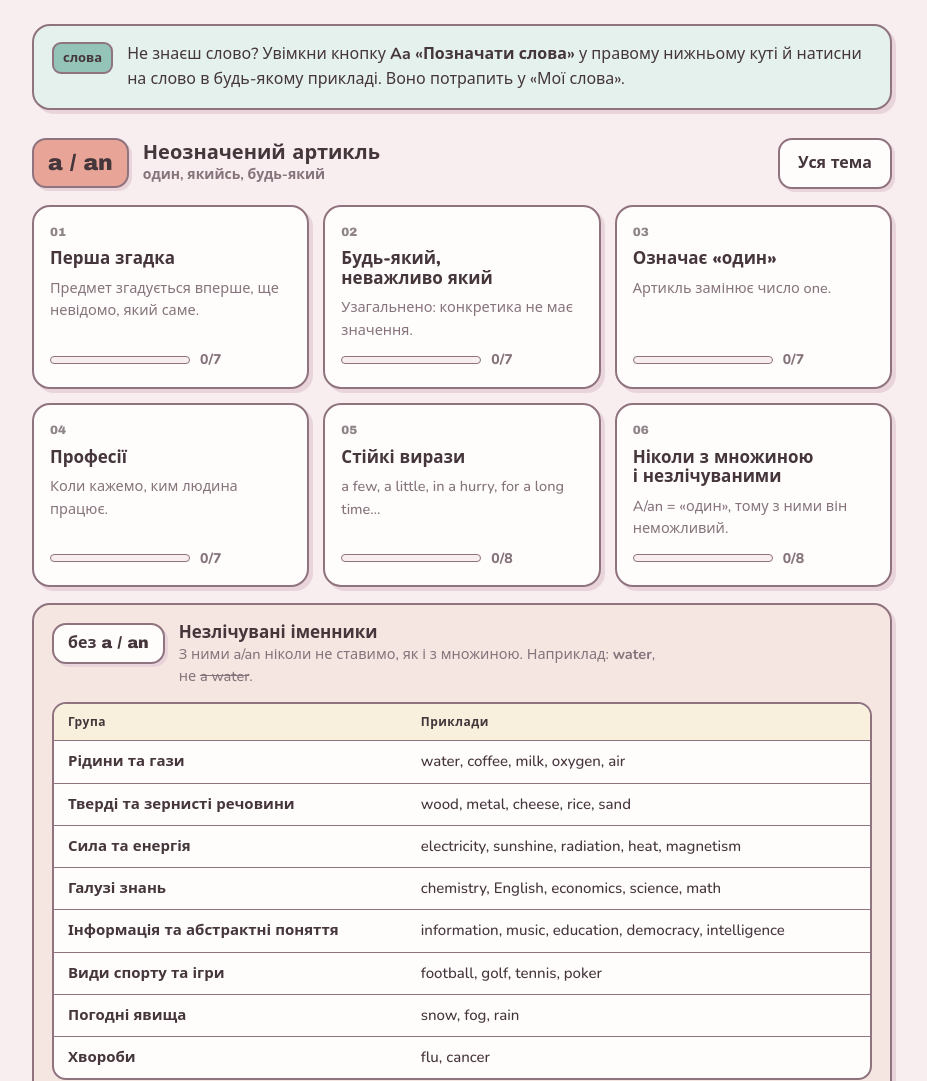
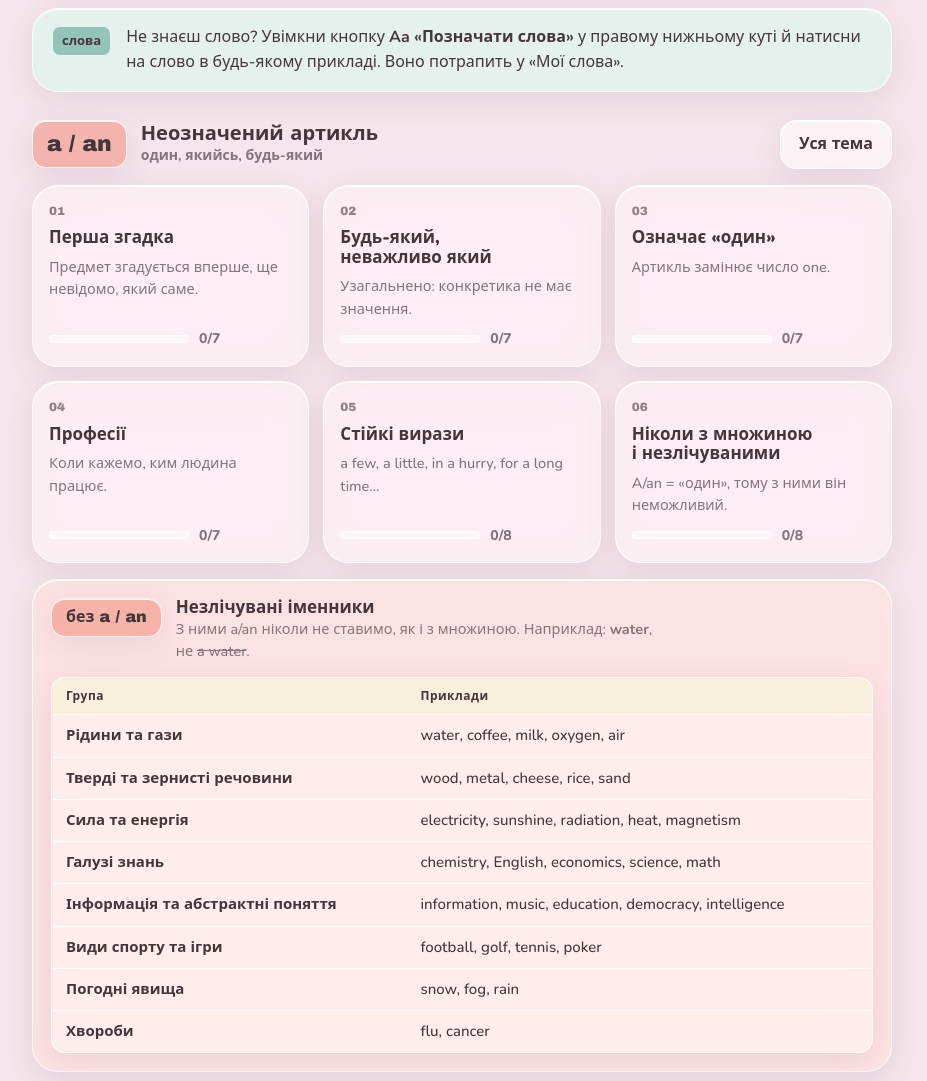
Before and after one commit to Evgeniia-Dubova/Articles_trainer, a plain HTML site: page index.html in a window 1280 px wide. Shown: the part 1092-2173 px from the top of the page, without its empty margins (178-1105 px from the left). Drawn offline with nearby package versions, Linux system fonts and the light colour scheme; a web font is replaced by a local one.

Commit message:
Try glass theme: frosted translucent cards over soft colour blobs (light and dark)
Previous look is commit 93f2734; revert this commit to go back.

Co-Authored-By: Claude Opus 5.5 <noreply@anthropic.com>
Claude-Session: https://claude.ai/code/session_012mxhJssUPDJ623XjPKnQCM

```diff
--- a/index.html
+++ b/index.html
@@ -354,6 +354,66 @@ tr.g-a .gcell{background:var(--a-soft)} tr.g-the .gcell{background:var(--the-sof
 .ill .fence{fill:var(--card);stroke:var(--stroke);stroke-width:2}
 .addform>*{min-width:0}
 .empty{padding:24px;text-align:center;color:var(--muted);font-weight:700}
+/* ===== Glass theme: frosted translucent cards over soft colour blobs ===== */
+:root{
+  --card:rgba(255,255,255,.42); --stroke:rgba(255,255,255,.78); --shadow:transparent; --bg:#f4e6ec;
+  --glass:rgba(255,255,255,.36); --glass2:rgba(255,255,255,.32); --glass-btn:rgba(255,255,255,.5);
+  --glass-edge:rgba(255,255,255,.8); --glass-hi:rgba(255,255,255,.9); --glass-sh:rgba(130,70,100,.12);
+  --g-a:rgba(240,150,135,.62); --g-the:rgba(130,195,180,.62); --g-z:rgba(236,200,120,.68);
+  --g-sel:rgba(255,226,220,.6); --g-tip:rgba(255,243,213,.45); --g-ok:rgba(217,245,228,.55); --g-bad:rgba(253,224,221,.55);
+  --ill-line:#9a7b87; --ill-card:#fffafb;
+  --bgimg:radial-gradient(42% 32% at 8% 6%,#f7b3cb 0,transparent 70%),radial-gradient(40% 30% at 95% 18%,#ffc9a3 0,transparent 70%),
+    radial-gradient(45% 35% at 85% 70%,#d7c3f4 0,transparent 70%),radial-gradient(40% 30% at 10% 60%,#bfe6d9 0,transparent 70%),
+    radial-gradient(50% 35% at 45% 100%,#ffd6e2 0,transparent 70%),linear-gradient(180deg,#f6e4ec,#fbeee6);
+}
+@media (prefers-color-scheme:dark){:root:not([data-theme="light"]){
+  --card:rgba(255,255,255,.06); --stroke:rgba(255,255,255,.14); --bg:#1a1216;
+  --glass:rgba(48,32,40,.5); --glass2:rgba(255,255,255,.05); --glass-btn:rgba(255,255,255,.09);
+  --glass-edge:rgba(255,255,255,.14); --glass-hi:rgba(255,255,255,.08); --glass-sh:rgba(0,0,0,.35);
+  --g-sel:rgba(232,150,135,.18); --g-tip:rgba(230,199,132,.12); --g-ok:rgba(63,207,125,.14); --g-bad:rgba(255,107,96,.14);
+  --ill-line:#b89aa6; --ill-card:#2a1d23;
+  --bgimg:radial-gradient(42% 32% at 8% 6%,#5a2a3e 0,transparent 70%),radial-gradient(40% 30% at 95% 18%,#55361f 0,transparent 70%),
+    radial-gradient(45% 35% at 85% 70%,#3a2c58 0,transparent 70%),radial-gradient(40% 30% at 10% 60%,#1f4038 0,transparent 70%),
+    linear-gradient(180deg,#1d1318,#1a1412)}}
+:root[data-theme="dark"]{
+  --card:rgba(255,255,255,.06); --stroke:rgba(255,255,255,.14); --bg:#1a1216;
+  --glass:rgba(48,32,40,.5); --glass2:rgba(255,255,255,.05); --glass-btn:rgba(255,255,255,.09);
+  --glass-edge:rgba(255,255,255,.14); --glass-hi:rgba(255,255,255,.08); --glass-sh:rgba(0,0,0,.35);
+  --g-sel:rgba(232,150,135,.18); --g-tip:rgba(230,199,132,.12); --g-ok:rgba(63,207,125,.14); --g-bad:rgba(255,107,96,.14);
+  --ill-line:#b89aa6; --ill-card:#2a1d23;
+  --bgimg:radial-gradient(42% 32% at 8% 6%,#5a2a3e 0,transparent 70%),radial-gradient(40% 30% at 95% 18%,#55361f 0,transparent 70%),
+    radial-gradient(45% 35% at 85% 70%,#3a2c58 0,transparent 70%),radial-gradient(40% 30% at 10% 60%,#1f4038 0,transparent 70%),
+    linear-gradient(180deg,#1d1318,#1a1412)}
+body::before{background:var(--bgimg)}
+.sticker,.btn,.mode,.chip,.witem,.illcard,.tcell,.scol,.gcol,.pitem,.exlist li,.more,.studybox,.tablewrap,.fb,.addform,.seg span,
+.wmode,.picker,.tip,.unc,.minichip,.srow2,.gitem,.badge,.tok,.streak,.opt,.sslot,input[type=text]{
+  -webkit-backdrop-filter:blur(18px) saturate(160%);backdrop-filter:blur(18px) saturate(160%);
+  border:1px solid var(--glass-edge)!important;
+  box-shadow:0 8px 30px var(--glass-sh),inset 0 1px 0 var(--glass-hi)!important}
+.sticker{background:var(--glass);border-radius:26px}
+.mode,.illcard,.tcell,.scol,.gcol,.pitem,.exlist li,.more,.witem{background:var(--glass2);border-radius:18px}
+.more .exlist li{background:var(--glass2)}
+.btn{background:var(--glass-btn);border-radius:16px}
+.btn:hover{transform:translateY(-1px)} .btn:active{transform:translateY(1px)}
+.btn.primary{background:var(--g-a)} .btn.sun{background:var(--g-z)} .btn.teal{background:var(--g-the)}
+.btn.ghost{background:transparent;border-color:transparent!important;box-shadow:none!important;-webkit-backdrop-filter:none;backdrop-filter:none}
+.mode.sel{background:var(--g-sel);transform:none}
+.mode.sel.m-a,.mode.sel.m-the,.mode.sel.m-zero{background:var(--g-sel)}
+.tok{color:var(--on)}
+.tok:nth-child(1),.tok:nth-child(2){background:var(--g-a)} .tok:nth-child(3){background:var(--g-the)} .tok:nth-child(4){background:var(--g-z)}
+.g-a .badge,.badge.g-a,.minichip.g-a{background:var(--g-a)} .g-the .badge,.badge.g-the,.minichip.g-the{background:var(--g-the)}
+.g-zero .badge,.badge.g-zero,.minichip.g-zero{background:var(--g-z)}
+.tip{background:var(--g-tip)} .unc{background:var(--g-sel)}
+.bar{background:var(--glass-btn);border:1px solid var(--glass-edge)}
+.opt.right{background:rgba(90,180,125,.72)} .opt.wrong{background:rgba(225,110,100,.72)}
+.fb.good{background:var(--g-ok)} .fb.miss{background:var(--g-bad)}
+.rcard:hover,.xcard:hover{transform:translateY(-2px);box-shadow:0 12px 34px var(--glass-sh),inset 0 1px 0 var(--glass-hi)!important}
+.ill,.crowd{--stroke:var(--ill-line);--card:var(--ill-card)}
+.flow li::before{border:1px solid var(--glass-edge);background:var(--glass-btn)}
+.flow li,.flow li:last-child{border-bottom-color:var(--glass-edge)}
+.flow li:not(:last-child)::after{background:transparent}
+.picker{background:var(--glass)}
+/* ===== end glass theme ===== */
 @media (prefers-reduced-motion:reduce){*{animation:none!important;transition:none!important}.confetti{display:none}}
 </style>
 
```
